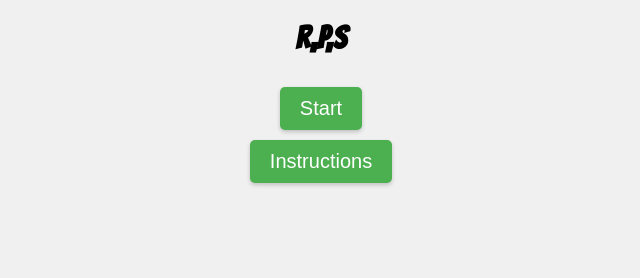
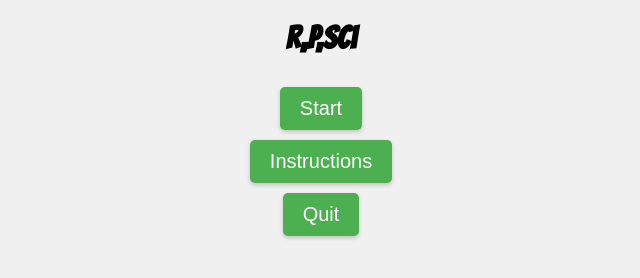
Before and after one commit to kubecks/rock-paper-scissors, a plain HTML site: page index.html in a window 1280 px wide. Shown: the whole page, without its empty margins (319-959 px from the left). Drawn offline with Linux system fonts and the light colour scheme.

Commit message:
Add 'Quit' button

```diff
--- a/assets/css/style.css
+++ b/assets/css/style.css
@@ -1,6 +1,7 @@
 
 /* styles.css */
 
+/* General styling */
 body {
     display: flex;
     flex-direction: column;
@@ -12,7 +13,8 @@ body {
     font-family: 'Bangers', cursive;
 }
 
-h1{
+/* Header styles */
+h1 {
     cursor: pointer;
 }
 
@@ -50,17 +52,20 @@ h1{
     color: #555;
 }
 
+/* Section headings */
 h2 {
     text-align: center;
     font-size: 24px;
     margin-bottom: 20px;
 }
 
+/* Paragraphs */
 p {
     font-size: 18px;
     margin-bottom: 10px;
 }
 
+/* Unordered list */
 ul {
     list-style: disc;
     padding-left: 20px;
@@ -72,6 +77,7 @@ li {
 }
 
 /* Button styles */
+
 button {
     display: block;
     margin: 10px auto;
@@ -92,6 +98,7 @@ button:hover {
 button:focus {
     outline: none;
 }
+
 
 /* Styles for choice buttons */
 #choices {
--- a/index.html
+++ b/index.html
@@ -17,13 +17,14 @@
 </head>
 <body>
     <header>
-    <h1 id="game-title">R,P,S</h1>
+    <h1 id="game-title">R,P,sci</h1>
 </header>
 
 <main>
     <div id="menu">
         <button id="start-button">Start</button>
         <button id="instructions-button">Instructions</button>
+        <button id="quit-button" class="hidden">Quit</button>
     </div>
 
     <div id="modal" class="modal">
```
Lines whose indentation alone changed are shown as unchanged.
